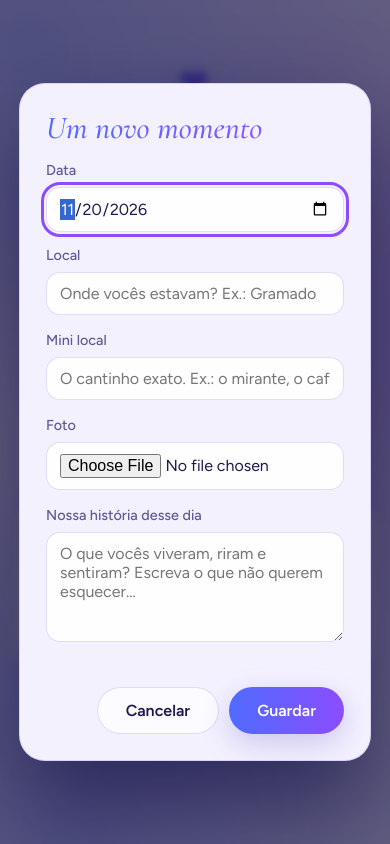
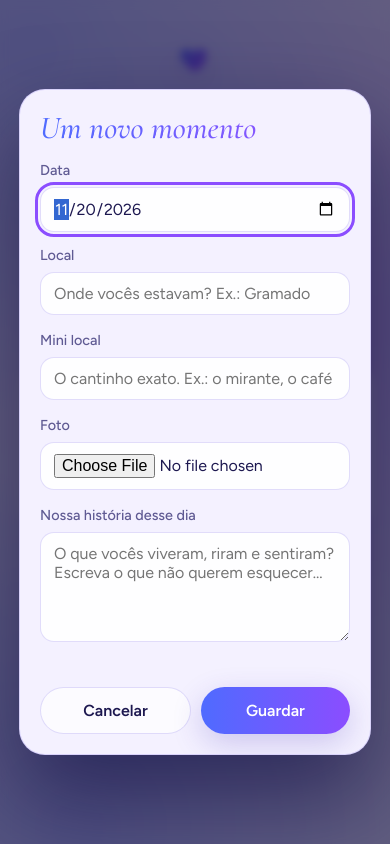
Before and after one commit to raulramosneves9-arch/AlbumFotos, a plain HTML site: page index.html in a window 390 px wide. Both pictures are taken after a click on the button "Guardar um momento". Drawn offline with nearby package versions, Linux system fonts and the light colour scheme.

Commit message:
responsividade

```diff
--- a/style.css
+++ b/style.css
@@ -343,6 +343,7 @@ dialog {
   padding: 0;
   width: min(540px, 94vw);
   max-height: 92vh;
+  overflow-y: auto;
   background: var(--fundo);
   color: var(--texto);
   box-shadow: 0 40px 90px rgba(10, 5, 60, .55);
@@ -424,14 +425,6 @@ textarea {
 }
 
 
-/* ---------- 7. CELULAR ---------- */
-/* Em telas pequenas, data e local ficam um embaixo do outro */
-@media (max-width: 520px) {
-  .linha {
-    grid-template-columns: 1fr;
-  }
-}
-
 /* =====================================================
    FOTOS EM 2 COLUNAS
    ===================================================== */
@@ -440,7 +433,7 @@ main {
   max-width: 980px;
   /* mais largo, para caberem 2 cartões lado a lado */
   display: grid;
-  grid-template-columns: repeat(2, 1fr);
+  grid-template-columns: repeat(2, minmax(0, 1fr));
   /* 2 colunas do mesmo tamanho */
   gap: 22px;
   /* espaço entre os cartões */
@@ -488,34 +481,68 @@ main {
   font-size: 1.1rem;
 }
 
-/* No celular, mantém 2 colunas, só que mais compactas */
+/* ---------- 7. CELULAR ---------- */
+/* Em telas pequenas, o formulário e o álbum se adaptam à largura disponível */
 @media (max-width: 520px) {
+  header {
+    padding: 42px 16px 26px;
+  }
+
+  h1 {
+    font-size: clamp(2.8rem, 14vw, 4rem);
+  }
+
+  .frase {
+    font-size: .95rem;
+  }
+
+  .barra {
+    gap: 10px;
+  }
+
+  .barra button {
+    max-width: 100%;
+  }
+
   main {
-    gap: 12px;
-    padding: 6px 12px 80px;
+    grid-template-columns: minmax(0, 1fr);
+    gap: 16px;
+    padding: 6px 16px 70px;
   }
 
   .cartao {
-    border-radius: 18px;
+    border-radius: 20px;
   }
 
   .info {
-    padding: 12px;
+    padding: 16px;
   }
 
   .local {
-    font-size: 1.15rem;
+    font-size: clamp(1.6rem, 7vw, 2rem);
   }
 
   .mini-local {
-    font-size: .75rem;
+    font-size: .9rem;
   }
 
   .conteudo {
-    padding: 12px;
+    padding: 16px;
   }
 
   .texto {
-    font-size: .95rem;
+    font-size: 1.05rem;
+  }
+
+  .linha {
+    grid-template-columns: 1fr;
+  }
+
+  form {
+    padding: 20px;
+  }
+
+  .botoes button {
+    flex: 1;
   }
 }
```
